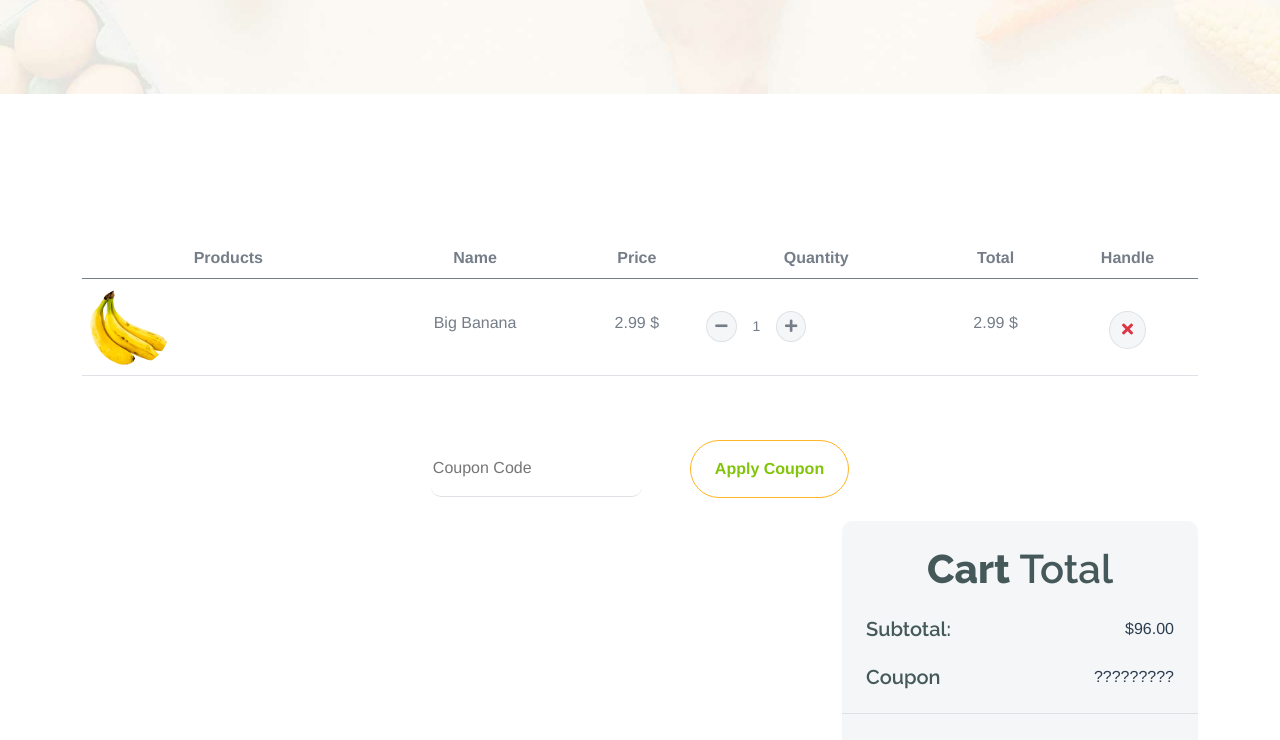
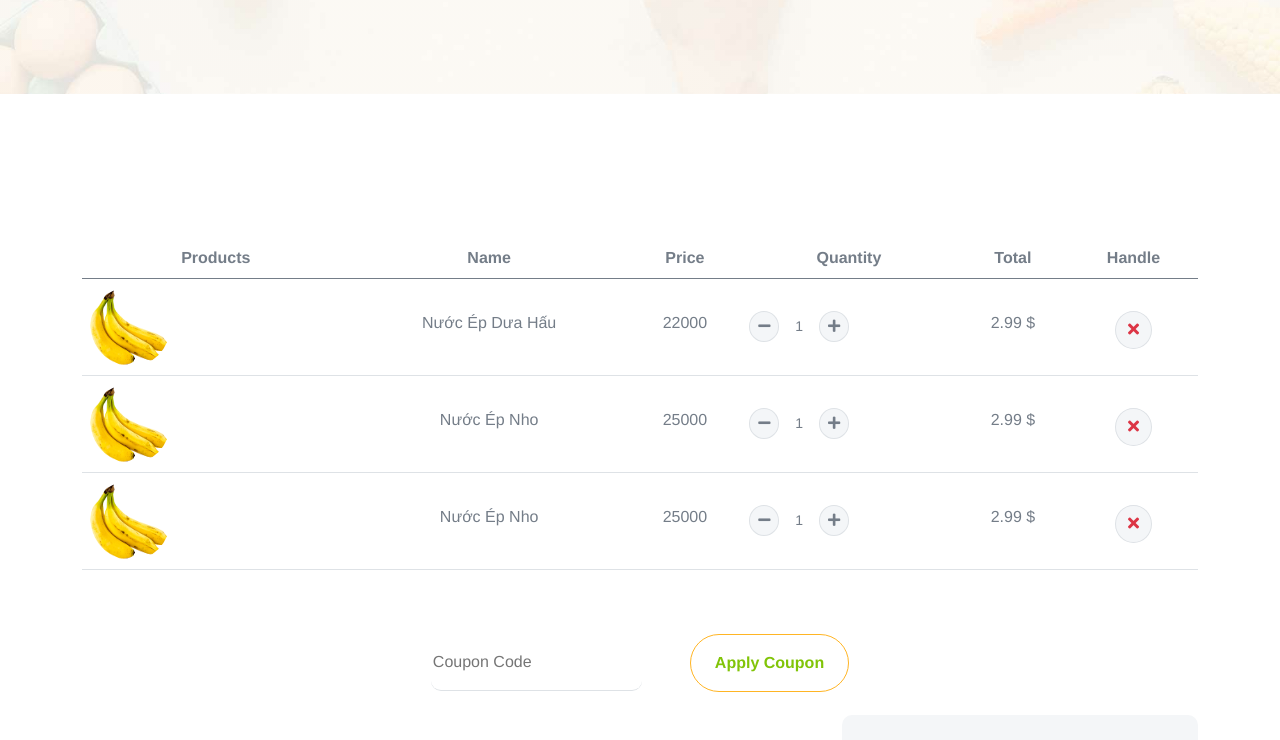
Before and after one commit to Zuxnewbie/demo_project_vuejs, a Vue app in the folder vue_/: page /cart in a window 1280 px wide. Shown: the part 578-1318 px from the top of the page. Built offline with nearby package versions, Linux system fonts and the light colour scheme; data requests are answered from the project's data file.

Commit message:
Nhan change cart and detail

```diff
--- a/vue_/db.json
+++ b/vue_/db.json
@@ -7,52 +7,34 @@
       "imgaeUrl": "213123"
     },
     {
-      "id": "2885",
-      "categoryName": "Ớt",
-      "description": "Cay vc",
-      "imageUrl": "https://suckhoedoisong.qltns.mediacdn.vn/324455921873985536/2022/6/18/cach-an-che-bien-bao-quan-ot-2-1655566236587196946971.jpg"
+      "id": "2",
+      "categoryName": "Trái cây Thái",
+      "description": "Đậm vị ngọt",
+      "imageUrl": ""
+    },
+    {
+      "id": "3",
+      "categoryName": "Nước Trái Cây",
+      "description": "Uống tốt cho sức khỏe",
+      "imageUrl": ""
     }
   ],
   "product": [
     {
-      "id": "69bd",
-      "productID": "2885",
-      "description": "312321",
-      "productName": "12312",
-      "price": 3213,
-      "imageURL": "https://product.hstatic.net/200000157781/product/dsc_7673_copy_21112823a1ce471d895c58e3ea2bf8e8.jpg"
-    },
-    {
-      "id": "7e12",
-      "productID": "2885",
-      "description": "2131321",
-      "productName": "123",
-      "price": 321321,
-      "imageURL": "https://product.hstatic.net/200000157781/product/dsc_7673_copy_21112823a1ce471d895c58e3ea2bf8e8.jpg"
-    },
-    {
-      "id": "8b0b",
-      "productID": "2885",
-      "description": "313",
-      "productName": "12321",
-      "price": 2132131,
-      "imageURL": "https://product.hstatic.net/200000157781/product/dsc_7673_copy_21112823a1ce471d895c58e3ea2bf8e8.jpg"
-    },
-    {
-      "id": "71b4",
-      "productID": "1",
-      "description": "fds",
-      "productName": "123",
-      "price": 23423432424,
-      "imageURL": "https://product.hstatic.net/200000157781/product/dsc_7673_copy_21112823a1ce471d895c58e3ea2bf8e8.jpg"
+      "id": "7d50",
+      "productID": "3",
+      "description": "Nước ép nho là một lựa chọn không thể bỏ qua trong danh sách các loại nước ép tốt cho sức khỏe. Loại thức uống này chứa nhiều anthocyanin - một chất chống oxy hóa giúp tăng cường chức năng não. ",
+      "productName": "Nước Ép Nho",
+      "price": 25000,
+      "imageURL": "331313"
     },
     {
       "id": "7d50",
-      "productID": "2885",
-      "description": "213121",
-      "productName": "3213",
-      "price": 321,
-      "imageURL": "321312"
+      "productID": "3",
+      "description": "Nước ép dưa hấu không chỉ giúp thanh lọc và giải độc cơ thể, mà còn cung cấp hàm lượng kali cao giúp tăng cường sức khỏe hệ tuần hoàn.",
+      "productName": "Nước Ép Dưa Hấu ",
+      "price": 22000,
+      "imageURL": "331313"
     }
   ],
   "users": [
@@ -69,5 +51,31 @@
       "name": "admin",
       "pass": "123456"
     }
+  ],
+  "carts": [
+    {
+      "id": "1",
+      "categoryId": "1",
+      "quantity": 1,
+      "productName": "Nước Ép Dưa Hấu ",
+      "price": 22000,
+      "imageURL": "331313"
+    },
+    {
+      "id": "5dc1",
+      "categoryId": "3",
+      "quantity": 3,
+      "productName": "Nước Ép Nho",
+      "price": 25000,
+      "imageURL": "331313"
+    },
+    {
+      "id": "dcf7",
+      "categoryId": "3",
+      "quantity": 1,
+      "productName": "Nước Ép Nho",
+      "price": 25000,
+      "imageURL": "331313"
+    }
   ]
 }
--- a/vue_/src/App.vue
+++ b/vue_/src/App.vue
@@ -2,7 +2,7 @@
   <div id="app">
     <AppNavbar />
     <router-view v-if="categories && products" :baseURL="baseURL" :categories="categories" :products="products"
-      :users="users" :admin="admin" @fetchData="fetchData" style="min-height: 60vh">
+      :users="users" :admin="admin" :carts="carts" @fetchData="fetchData" style="min-height: 60vh">
     </router-view>
     <Footer_home />
   </div>
@@ -28,6 +28,7 @@ export default {
       categories: null,
       users: null,
       admin: null,
+      carts: null,
       isAdminLoggedIn: false,
     };
   },
@@ -45,6 +46,9 @@ export default {
 
         const adminResponse = await axios.get(this.baseURL + "admin");
         this.admin = adminResponse.data;
+
+        const cartResponse = await axios.get(this.baseURL + "carts");
+        this.carts = cartResponse.data;
       } catch (error) {
         console.error("Error fetching data:", error);
       }
--- a/vue_/src/components/ProductBox.vue
+++ b/vue_/src/components/ProductBox.vue
@@ -1,27 +1,18 @@
 <template>
   <div class="rounded position-relative fruite-item">
     <div class="fruite-img">
-        <img
-          :src="product.imageURL"
-          class="img-fluid w-100 rounded-top"
-          alt=""
-        />
+      <img :src="product.imageURL" class="img-fluid w-100 rounded-top" alt="" />
     </div>
-      <div
-        class="text-white bg-secondary px-3 py-1 rounded position-absolute"
-        style="top: 10px; left: 10px"
-      >
+    <div class="text-white bg-secondary px-3 py-1 rounded position-absolute" style="top: 10px; left: 10px">
       Fruits
     </div>
     <div class="p-4 border border-secondary border-top-0 rounded-bottom">
       <h4>{{ product.productName }}</h4>
       <p>{{ product.description.substring(0, 65) }}...</p>
       <div class="d-flex justify-content-between flex-lg-wrap">
-          <p class="text-dark fs-5 fw-bold mb-0">{{ product.price }} / kg</p>
-          <router-link
-            :to="{ name: 'Details' }"
-            class="btn border border-secondary rounded-pill px-3 text-primary"
-          >
+        <p class="text-dark fs-5 fw-bold mb-0">{{ product.price }} đ / kg</p>
+        <router-link :to="{ name: 'ShowDetails', params: { id: product.id } }"
+          class="btn border border-secondary rounded-pill px-3 text-primary">
           <i class="fa fa-shopping-bag me-2 text-primary"></i> View More
         </router-link>
 
--- a/vue_/src/router/index.js
+++ b/vue_/src/router/index.js
@@ -92,7 +92,7 @@ const routes = [
   {
     path: "/product/show/:id",
     name: "ShowDetails",
-    component: () => import("../views/Product/ShowDetails.vue"),
+    component: () => import("../views/DetailsView.vue"),
   },
   // Sign up
   {
--- a/vue_/src/views/CartView.vue
+++ b/vue_/src/views/CartView.vue
@@ -15,41 +15,29 @@
             </tr>
           </thead>
           <tbody>
-            <tr>
+            <tr v-for="itemCart in carts" :key="itemCart.id">
               <th scope="row">
                 <div class="d-flex align-items-center">
-                  <img
-                    src="../assets/Frontend/img/vegetable-item-3.png"
-                    class="img-fluid me-5 rounded-circle"
-                    style="width: 80px; height: 80px"
-                    alt=""
-                  />
+                  <img src="../assets/Frontend/img/vegetable-item-3.png" class="img-fluid me-5 rounded-circle"
+                    style="width: 80px; height: 80px" alt="" />
                 </div>
               </th>
               <td>
-                <p class="mb-0 mt-4">Big Banana</p>
+                <p class="mb-0 mt-4">{{ itemCart.productName }}</p>
               </td>
               <td>
-                <p class="mb-0 mt-4">2.99 $</p>
+                <p class="mb-0 mt-4">{{ itemCart.price }}</p>
               </td>
-              <td>
-                <div class="input-group quantity mt-4" style="width: 100px">
+              <td class="soluong">
+                <div class="input-group quantity mt-4 " style="width: 100px">
                   <div class="input-group-btn">
-                    <button
-                      class="btn btn-sm btn-minus rounded-circle bg-light border"
-                    >
+                    <button class="btn btn-sm btn-minus rounded-circle bg-light border">
                       <i class="fa fa-minus"></i>
                     </button>
                   </div>
-                  <input
-                    type="text"
-                    class="form-control form-control-sm text-center border-0"
-                    value="1"
-                  />
+                  <input type="text" class="form-control form-control-sm text-center border-0" value="1" />
                   <div class="input-group-btn">
-                    <button
-                      class="btn btn-sm btn-plus rounded-circle bg-light border"
-                    >
+                    <button class="btn btn-sm btn-plus rounded-circle bg-light border">
                       <i class="fa fa-plus"></i>
                     </button>
                   </div>
@@ -68,15 +56,8 @@
         </table>
       </div>
       <div class="mt-5">
-        <input
-          type="text"
-          class="border-0 border-bottom rounded me-5 py-3 mb-4"
-          placeholder="Coupon Code"
-        />
-        <button
-          class="btn border-secondary rounded-pill px-4 py-3 text-primary"
-          type="button"
-        >
+        <input type="text" class="border-0 border-bottom rounded me-5 py-3 mb-4" placeholder="Coupon Code" />
+        <button class="btn border-secondary rounded-pill px-4 py-3 text-primary" type="button">
           Apply Coupon
         </button>
       </div>
@@ -99,16 +80,12 @@
                 </div>
               </div>
             </div>
-            <div
-              class="py-4 mb-4 border-top border-bottom d-flex justify-content-between"
-            >
+            <div class="py-4 mb-4 border-top border-bottom d-flex justify-content-between">
               <h5 class="mb-0 ps-4 me-4">Total</h5>
               <p class="mb-0 pe-4">$99.00</p>
             </div>
-            <button
-              class="btn border-secondary rounded-pill px-4 py-3 text-primary text-uppercase mb-4 ms-4"
-              type="button"
-            >
+            <button class="btn border-secondary rounded-pill px-4 py-3 text-primary text-uppercase mb-4 ms-4"
+              type="button">
               Proceed Checkout
             </button>
           </div>
@@ -122,7 +99,8 @@
 <script>
 export default {
   name: "CartView",
-  data() {},
+  props: ['carts'],
+  data() { },
 };
 </script>
 
--- a/vue_/src/views/DetailsView.vue
+++ b/vue_/src/views/DetailsView.vue
@@ -9,17 +9,15 @@
               <div class="border rounded">
                 <a href="#">
                   <img
-                    src="img/single-item.jpg"
-                    class="img-fluid rounded"
-                    alt="Image"
-                  />
+                    src="https://product.hstatic.net/200000157781/product/dsc_7673_copy_21112823a1ce471d895c58e3ea2bf8e8.jpg"
+                    class="img-fluid rounded" alt="Image" />
                 </a>
               </div>
             </div>
             <div class="col-lg-6">
-              <h4 class="fw-bold mb-3">Brocoli</h4>
-              <p class="mb-3">Category: Vegetables</p>
-              <h5 class="fw-bold mb-3">3,35 $</h5>
+              <!-- <h4 class="fw-bold mb-3">{{ product.productName }}</h4> -->
+              <p class="mb-3">{{ product.productName }}</p>
+              <h5 class="fw-bold mb-3">{{ product.price }}</h5>
 
               <p class="mb-4">
                 The generated Lorem Ipsum is therefore always free from
@@ -30,71 +28,47 @@
                 peacock flounder; chain pickerel hatchetfish, pencilfish
                 snailfish
               </p>
-              <div class="input-group quantity mb-5" style="width: 100px">
-                <div class="form-group">
-                  <input
-                    type="number"
-                    class="form-control"
-                    name=""
-                    id=""
-                    aria-describedby="helpId"
-                    placeholder=""
-                  />
+
+              <div class="input-group quantity mb-5" style="width: 100px;">
+                <div class="input-group-btn">
+                  <button class="btn btn-sm btn-minus rounded-circle bg-light border" @click="decreaseQuantity">
+                    <i class="fa fa-minus"></i>
+                  </button>
+                </div>
+                <input type="text" class="form-control form-control-sm text-center border-0" v-model="quantity">
+                <div class="input-group-btn">
+                  <button class="btn btn-sm btn-plus rounded-circle bg-light border" @click="increaseQuantity">
+                    <i class="fa fa-plus"></i>
+                  </button>
                 </div>
               </div>
 
-              <router-link
-                v-if="!isLoggedIn"
-                @click="showAlert"
-                class="btn border border-secondary rounded-pill px-4 py-2 mb-4 text-primary"
-                :to="{ name: 'Signin' }"
-              >
+              <router-link v-if="!isLoggedIn" @click="showAlert"
+                class="btn border border-secondary rounded-pill px-4 py-2 mb-4 text-primary" :to="{ name: 'Signin' }">
                 <i class="fa fa-shopping-bag me-2 text-primary"></i> Add to cart
               </router-link>
-              <button
-                v-else
-                @click="addToCart"
-                class="btn border border-secondary rounded-pill px-4 py-2 mb-4 text-primary"
-              >
+              <button v-else @click="addToCart"
+                class="btn border border-secondary rounded-pill px-4 py-2 mb-4 text-primary">
                 <i class="fa fa-shopping-bag me-2 text-primary"></i> Add to cart
               </button>
             </div>
             <div class="col-lg-12">
               <nav>
                 <div class="nav nav-tabs mb-3">
-                  <button
-                    class="nav-link active border-white border-bottom-0"
-                    type="button"
-                    role="tab"
-                    id="nav-about-tab"
-                    data-bs-toggle="tab"
-                    data-bs-target="#nav-about"
-                    aria-controls="nav-about"
-                    aria-selected="true"
-                  >
+                  <button class="nav-link active border-white border-bottom-0" type="button" role="tab"
+                    id="nav-about-tab" data-bs-toggle="tab" data-bs-target="#nav-about" aria-controls="nav-about"
+                    aria-selected="true">
                     Description
                   </button>
-                  <button
-                    class="nav-link border-white border-bottom-0"
-                    type="button"
-                    role="tab"
-                    id="nav-mission-tab"
-                    data-bs-toggle="tab"
-                    data-bs-target="#nav-mission"
-                    aria-controls="nav-mission"
-                    aria-selected="false"
-                  >
+                  <button class="nav-link border-white border-bottom-0" type="button" role="tab" id="nav-mission-tab"
+                    data-bs-toggle="tab" data-bs-target="#nav-mission" aria-controls="nav-mission"
+                    aria-selected="false">
                     Reviews
                   </button>
                 </div>
               </nav>
               <div class="tab-content mb-5">
-                <div
-                  class="tab-pane active"
-                  id="nav-about"
-                  role="tabpanel"
-                  aria-labelledby="nav-about-tab"
-                >
+                <div class="tab-pane active" id="nav-about" role="tabpanel" aria-labelledby="nav-about-tab">
                   <p>
                     The generated Lorem Ipsum is therefore always free from
                     repetition injected humour, or non-characteristic words etc.
@@ -109,9 +83,7 @@
                   <div class="px-2">
                     <div class="row g-4">
                       <div class="col-6">
-                        <div
-                          class="row bg-light align-items-center text-center justify-content-center py-2"
-                        >
+                        <div class="row bg-light align-items-center text-center justify-content-center py-2">
                           <div class="col-6">
                             <p class="mb-0">Weight</p>
                           </div>
@@ -119,9 +91,7 @@
                             <p class="mb-0">1 kg</p>
                           </div>
                         </div>
-                        <div
-                          class="row text-center align-items-center justify-content-center py-2"
-                        >
+                        <div class="row text-center align-items-center justify-content-center py-2">
                           <div class="col-6">
                             <p class="mb-0">Country of Origin</p>
                           </div>
@@ -129,9 +99,7 @@
                             <p class="mb-0">Agro Farm</p>
                           </div>
                         </div>
-                        <div
-                          class="row bg-light text-center align-items-center justify-content-center py-2"
-                        >
+                        <div class="row bg-light text-center align-items-center justify-content-center py-2">
                           <div class="col-6">
                             <p class="mb-0">Quality</p>
                           </div>
@@ -139,9 +107,7 @@
                             <p class="mb-0">Organic</p>
                           </div>
                         </div>
-                        <div
-                          class="row text-center align-items-center justify-content-center py-2"
-                        >
+                        <div class="row text-center align-items-center justify-content-center py-2">
                           <div class="col-6">
                             <p class="mb-0">Сheck</p>
                           </div>
@@ -149,9 +115,7 @@
                             <p class="mb-0">Healthy</p>
                           </div>
                         </div>
-                        <div
-                          class="row bg-light text-center align-items-center justify-content-center py-2"
-                        >
+                        <div class="row bg-light text-center align-items-center justify-content-center py-2">
                           <div class="col-6">
                             <p class="mb-0">Min Weight</p>
                           </div>
@@ -163,19 +127,10 @@
                     </div>
                   </div>
                 </div>
-                <div
-                  class="tab-pane"
-                  id="nav-mission"
-                  role="tabpanel"
-                  aria-labelledby="nav-mission-tab"
-                >
+                <div class="tab-pane" id="nav-mission" role="tabpanel" aria-labelledby="nav-mission-tab">
                   <div class="d-flex">
-                    <img
-                      src="img/avatar.jpg"
-                      class="img-fluid rounded-circle p-3"
-                      style="width: 100px; height: 100px"
-                      alt=""
-                    />
+                    <img src="img/avatar.jpg" class="img-fluid rounded-circle p-3" style="width: 100px; height: 100px"
+                      alt="" />
                     <div class="">
                       <p class="mb-2" style="font-size: 14px">April 12, 2024</p>
                       <div class="d-flex justify-content-between">
@@ -196,12 +151,8 @@
                     </div>
                   </div>
                   <div class="d-flex">
-                    <img
-                      src="img/avatar.jpg"
-                      class="img-fluid rounded-circle p-3"
-                      style="width: 100px; height: 100px"
-                      alt=""
-                    />
+                    <img src="img/avatar.jpg" class="img-fluid rounded-circle p-3" style="width: 100px; height: 100px"
+                      alt="" />
                     <div class="">
                       <p class="mb-2" style="font-size: 14px">April 12, 2024</p>
                       <div class="d-flex justify-content-between">
@@ -243,8 +194,22 @@
 </template>
 
 <script>
+import axios from 'axios';
+import swal from 'sweetalert';
+
+// import axios from 'axios';
+
 export default {
   name: "CheckOutView",
+  data() {
+    return {
+      quantity: 1,
+      product: {},
+      category: {}
+    }
+  },
+  props: ["baseURL", "products", "categories"],
+
   computed: {
     isLoggedIn() {
       return this.$store.state.isLoggedIn;
@@ -254,13 +219,53 @@ export default {
     showAlert() {
       alert("You don't have an account yet. Please sign up or sign in.");
     },
-    addToCart() {
-      // Logic to add item to cart
-    },
+
     redirectToSignIn() {
       this.$router.push({ name: "Signin" });
     },
+    increaseQuantity() {
+      this.quantity++;
+    },
+    decreaseQuantity() {
+      if (this.quantity > 1) {
+        this.quantity--;
+      }
+    },
+
+    async addToCart() {
+      const itemCart = {
+        categoryId: this.category.id,
+        // idUser Park thêm id thằng user vô đây nha:
+        quantity: this.quantity,
+        productName: this.product.productName,
+        price: this.product.price,
+        imageURL: this.product.imageURL,
+
+      };
+      console.log(itemCart);
+      await axios.post(`${this.baseURL}carts`, itemCart)
+        .then(() => {
+          swal({
+            text: "Thêm vào giỏ hàng thành công !!!",
+            icon: "success",
+          })
+        })
+        .catch(err => {
+          console.log("Error while adding to cart:", err);
+          swal({
+            text: "Có lỗi xảy ra khi thêm vào giỏ hàng. Vui lòng thử lại sau.",
+            icon: "error",
+          });
+        });
+
+    },
   },
+  mounted() {
+    this.id = this.$route.params.id;
+    this.product = this.products.find((product) => product.id == this.id)
+    this.category = this.categories.find((category => category.id == this.product.productID))
+
+  }
 };
 </script>
 
```
Also changed, not shown: vue_/src/views/HomeView.vue (+17 -56 lines). Lines whose indentation alone changed are shown as unchanged.
